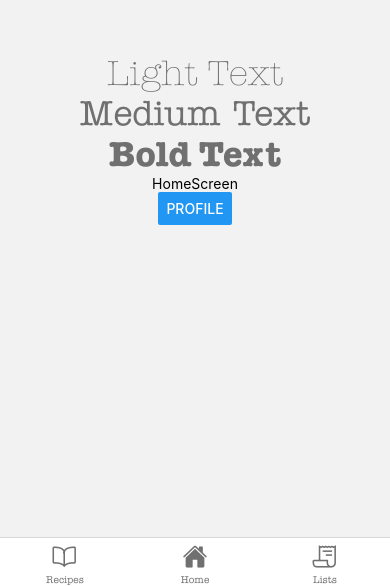
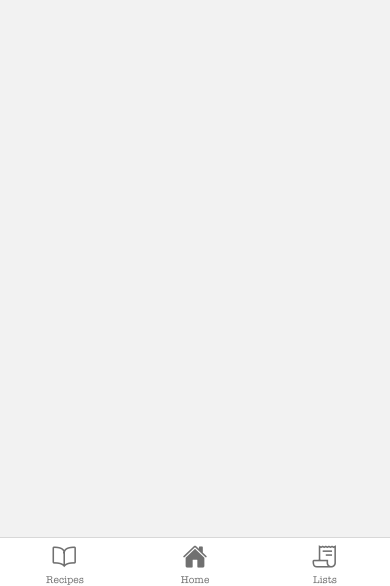
Before and after one commit to JosueBuck/ShopeScope-React-Native-App, a React Native app: screen /Home in a window 390 px wide. Shown: the part 258-844 px from the top of the page. Built offline with nearby package versions, Linux system fonts and the light colour scheme.

Commit message:
Add basic screen wrapper - add safe area view - add wrapper - add scrollview - remove placeholder components from home screen

```diff
--- /dev/null
+++ b/components/BasicScreenWrapper.tsx
@@ -0,0 +1,33 @@
+import { ScrollView, StyleSheet, Text, View } from 'react-native';
+import React from 'react';
+import { StatusBar } from 'expo-status-bar';
+import { SafeAreaView } from 'react-native-safe-area-context';
+
+type Props = {
+    children: JSX.Element | JSX.Element[]
+}
+
+const BasicScreenWrapper: React.FC<Props> = ({children}) => {
+  return (
+    <SafeAreaView style={{flex: 1}}>
+        <View style={styles.wrapper}>
+            <ScrollView>
+                {children}
+                <StatusBar />
+            </ScrollView>
+        </View>
+    </SafeAreaView>
+
+  )
+}
+
+export default BasicScreenWrapper
+
+const styles = StyleSheet.create({
+    wrapper: {
+        width: '90%',
+        alignSelf: 'center',
+        paddingTop: 20,
+        flex: 1
+    }
+})
--- a/screens/HomeScreen.tsx
+++ b/screens/HomeScreen.tsx
@@ -1,22 +1,19 @@
-import { Button, StyleSheet, Text, View } from 'react-native';
+import { StyleSheet } from 'react-native';
 import React from 'react';
-import CustomMediumText from '../components/customTexts/CustomMediumText';
-import CustomLBoldText from '../components/customTexts/CustomBoldText';
-import CustomLightText from '../components/customTexts/CustomLightText';
+import BasicScreenWrapper from '../components/BasicScreenWrapper';
 
 type Props = {
     navigation: any
 }
 
 const HomeScreen: React.FC<Props> = ({navigation}) => {
+
+
   return (
-    <View style={styles.screen}>
-      <CustomLightText fontSize={35}>Light Text</CustomLightText>
-      <CustomMediumText fontSize={35}>Medium Text</CustomMediumText>
-      <CustomLBoldText fontSize={35}>Bold Text</CustomLBoldText>
-      <Text>HomeScreen</Text>
-      <Button title='Profile' onPress={() => navigation.navigate('Profile')} />
-    </View>
+    <BasicScreenWrapper>
+
+    </BasicScreenWrapper>
+
   )
 }
 
@@ -29,3 +26,12 @@
         alignItems: 'center'
     }
 })
+
+
+    {/* <View style={styles.screen}>
+      <CustomLightText fontSize={35}>Light Text</CustomLightText>
+      <CustomMediumText fontSize={35}>Medium Text</CustomMediumText>
+      <CustomLBoldText fontSize={35}>Bold Text</CustomLBoldText>
+      <Text>HomeScreen</Text>
+      <Button title='Profile' onPress={() => navigation.navigate('Profile')} />
+    </View> */}
```
